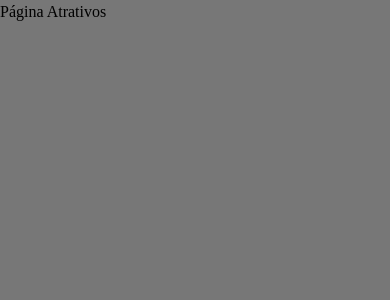
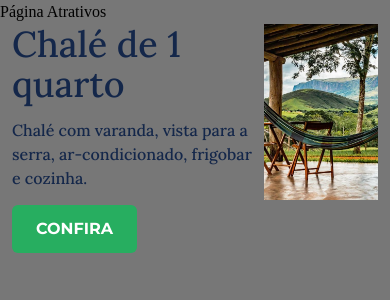
Before and after one commit to alandbh/velhochico, a Next.js app: page /atrativos in a window 390 px wide. Shown: the top 300 px of the page. Built offline with nearby package versions, Linux system fonts and the light colour scheme; a web font is replaced by a local one.

Commit message:
Making card responsive

```diff
--- a/app/_components/Card.tsx
+++ b/app/_components/Card.tsx
@@ -9,14 +9,20 @@ type CardProps = {
 
 const Card = ({ image, title, children }: CardProps) => {
     return (
-    <div className="w-full h-[21rem] grid grid-cols-12 gap-x-5">
-      <div className="flex flex-col self-center gap-y-[0.9rem] content col-span-5 col-start-2 text-darkest-blue pl-8">
+        <div className="w-full md:h-[21rem] grid grid-cols-12 md:gap-x-5 gap-x-3 px-3 md:px-0">
+            <div className="flex flex-col self-center gap-y-[0.9rem] content md:col-span-5 col-span-8 md:col-start-2 text-darkest-blue md:pl-8">
                 <h2 className="text-4xl">{title}</h2>
                 <p>{children}</p>
                 <Button text="confira" style="primary" href="#"></Button>
             </div>
-      <div className="relative col-span-5 w-auto">
-        <Image className="object-cover" alt="" src={image} quality={100} fill />
+            <div className="relative md:col-span-5 col-span-4 w-auto h-44 md:h-auto">
+                <Image
+                    className="object-cover"
+                    alt=""
+                    src={image}
+                    quality={100}
+                    fill
+                />
             </div>
         </div>
     );
--- a/app/atrativos/page.tsx
+++ b/app/atrativos/page.tsx
@@ -1,7 +1,13 @@
+import Card from "../_components/Card";
+
 export default function Atrativos() {
     return (
         <div>
             <h1>Página Atrativos</h1>
+            <Card image="/rede.jpg" title="Chalé de 1 quarto">
+                Chalé com varanda, vista para a serra, ar-condicionado, frigobar
+                e cozinha.
+            </Card>
         </div>
     );
 }
```
Lines whose indentation alone changed are shown as unchanged.
